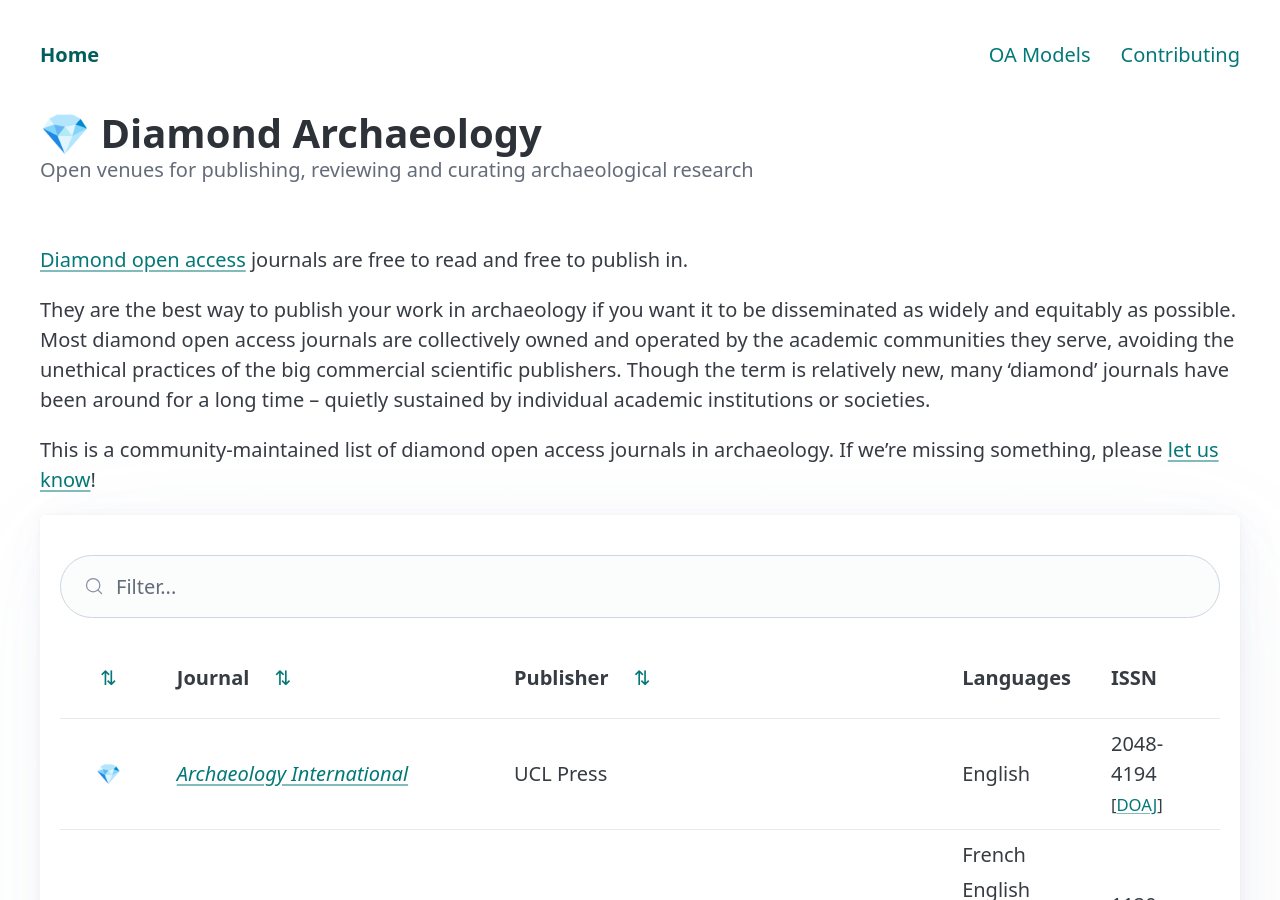
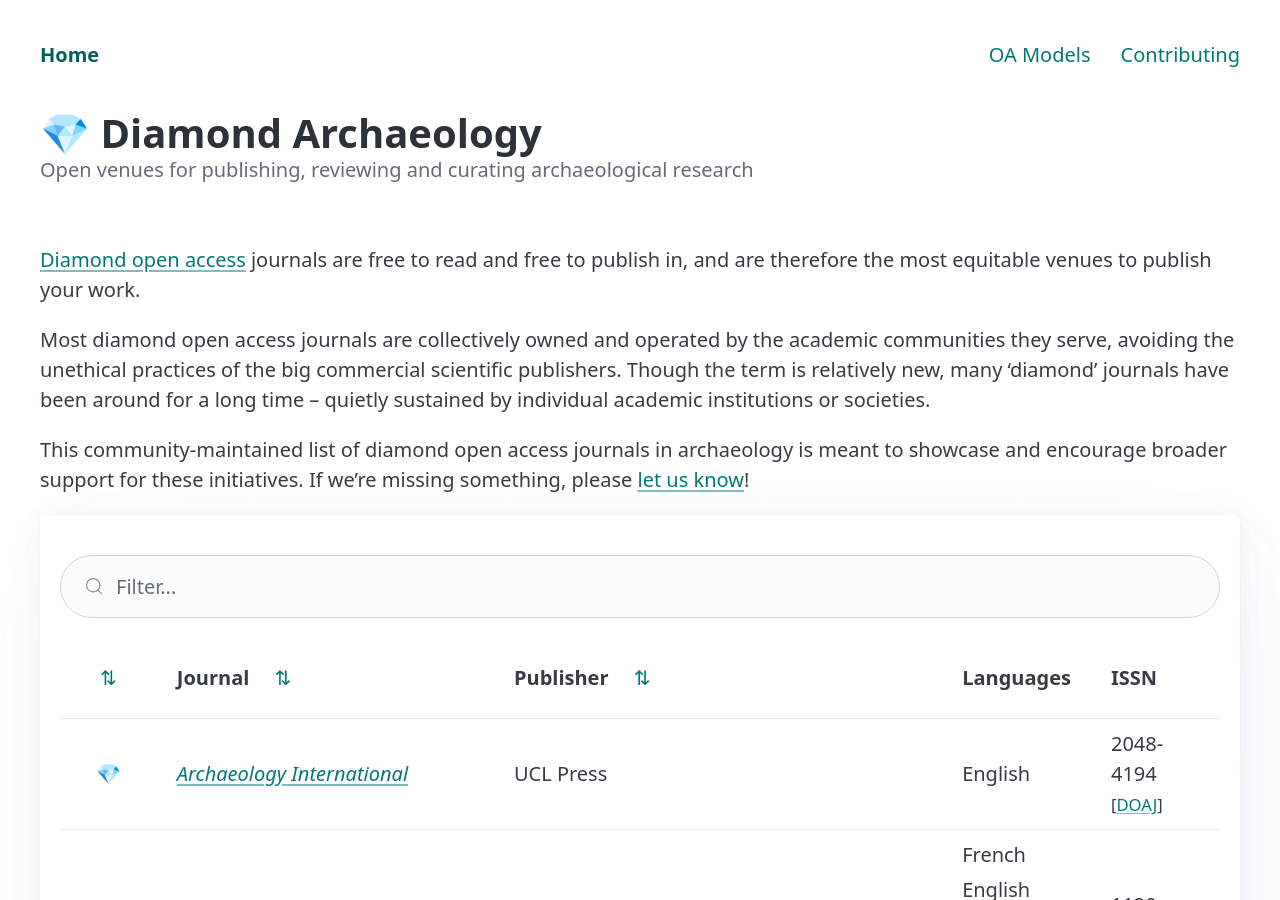
Before and after one commit to open-archaeo/diamond.open-archaeo.info, a Jekyll site: the page built from index.md, in a window 1280 px wide and 900 px high. Built offline with Jekyll 4.4.1, drawn with Linux system fonts in a browser that asks for light colours.

Commit message:
Update index.md
Slight edits for clarity.

```diff
--- a/index.md
+++ b/index.md
@@ -2,11 +2,10 @@
 layout: home
 ---
 
-[Diamond open access](/oa-models) journals are free to read and free to publish in.
+[Diamond open access](/oa-models) journals are free to read and free to publish in, and are therefore the most equitable venues to publish your work.
 
-They are the best way to publish your work in archaeology if you want it to be disseminated as widely and equitably as possible.
 Most diamond open access journals are collectively owned and operated by the academic communities they serve, avoiding the unethical practices of the big commercial scientific publishers.
 Though the term is relatively new, many 'diamond' journals have been around for a long time – quietly sustained by individual academic institutions or societies.
 
-This is a community-maintained list of diamond open access journals in archaeology.
+This community-maintained list of diamond open access journals in archaeology is meant to showcase and encourage broader support for these initiatives.
 If we're missing something, please [let us know](/contributing)!
```
